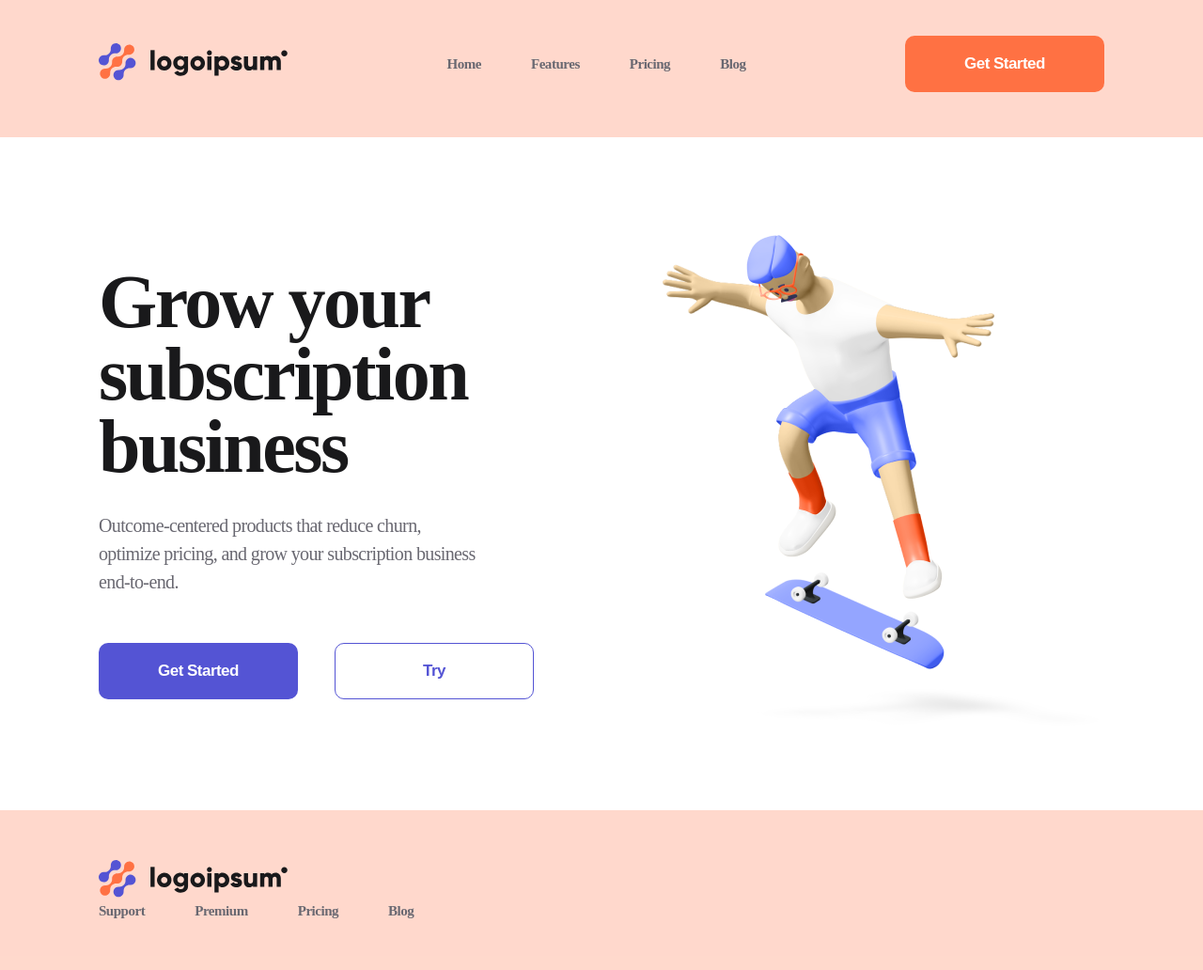
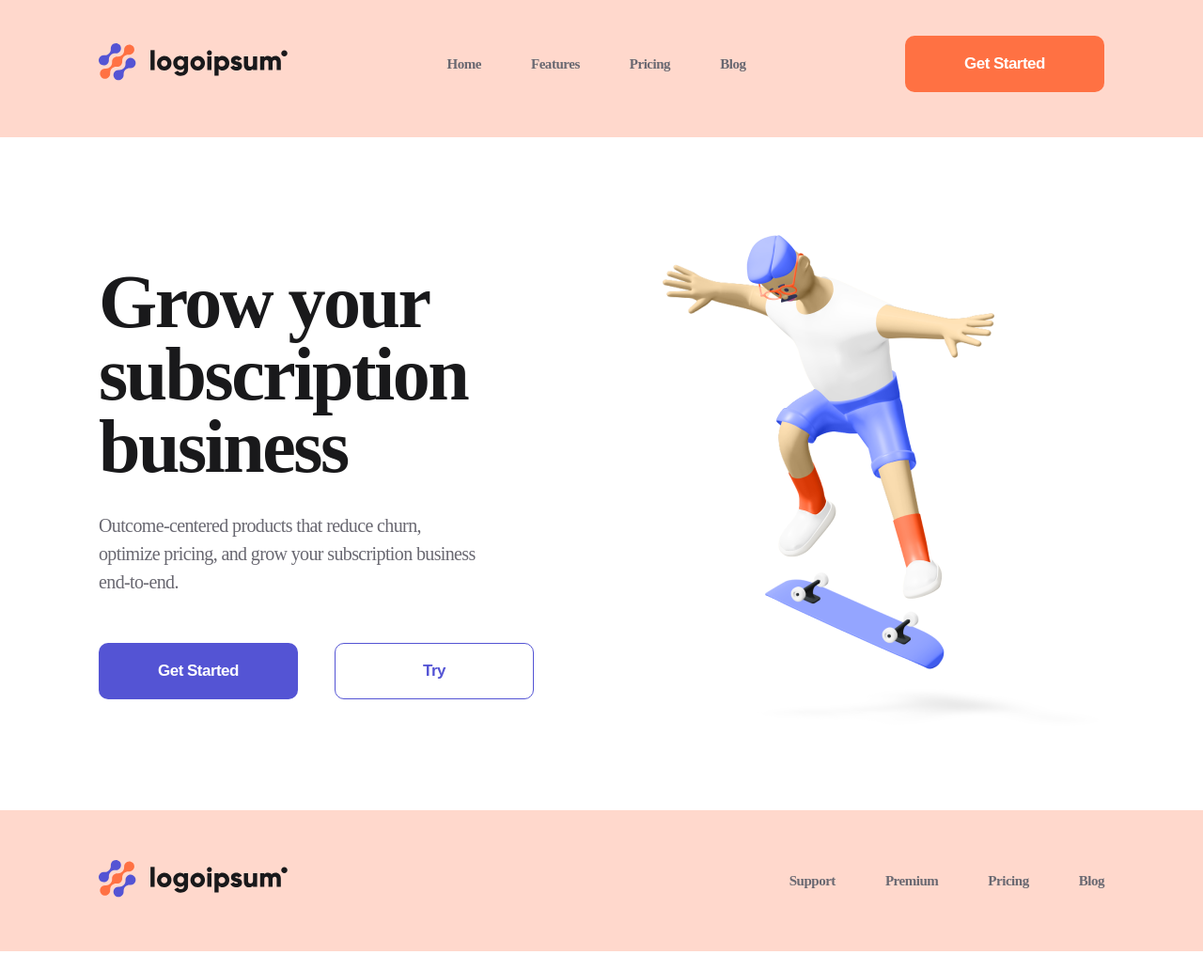
Before and after one commit to 0trava/logoipsum, a plain HTML site: page index.html in a window 1280 px wide. Shown: the whole page at 94% size. Drawn offline with Linux system fonts and the light colour scheme.

Commit message:
Add files via upload

```diff
--- a/index.html
+++ b/index.html
@@ -63,8 +63,8 @@
     </div>
  </section>
  <footer class="footer">
-    <div class="container footer_flex">
-        <div >
+    <div class="container ">
+        <div class="container footer__flex" >
             <a href="">
                 <img src="./img/Logo.svg" alt="Logo"></a>
             <nav class="nav">
--- a/style/style.css
+++ b/style/style.css
@@ -16,11 +16,13 @@
     padding: 38px 0 48px;
 }
 
-.header_flex, .footer_flex, .about{
+.header_flex, .about, .footer__flex{
     display: flex;
     justify-content: space-between;
     align-items: center;
 }
+
+
 
 .nav_li{
 display: inline-block;
```
